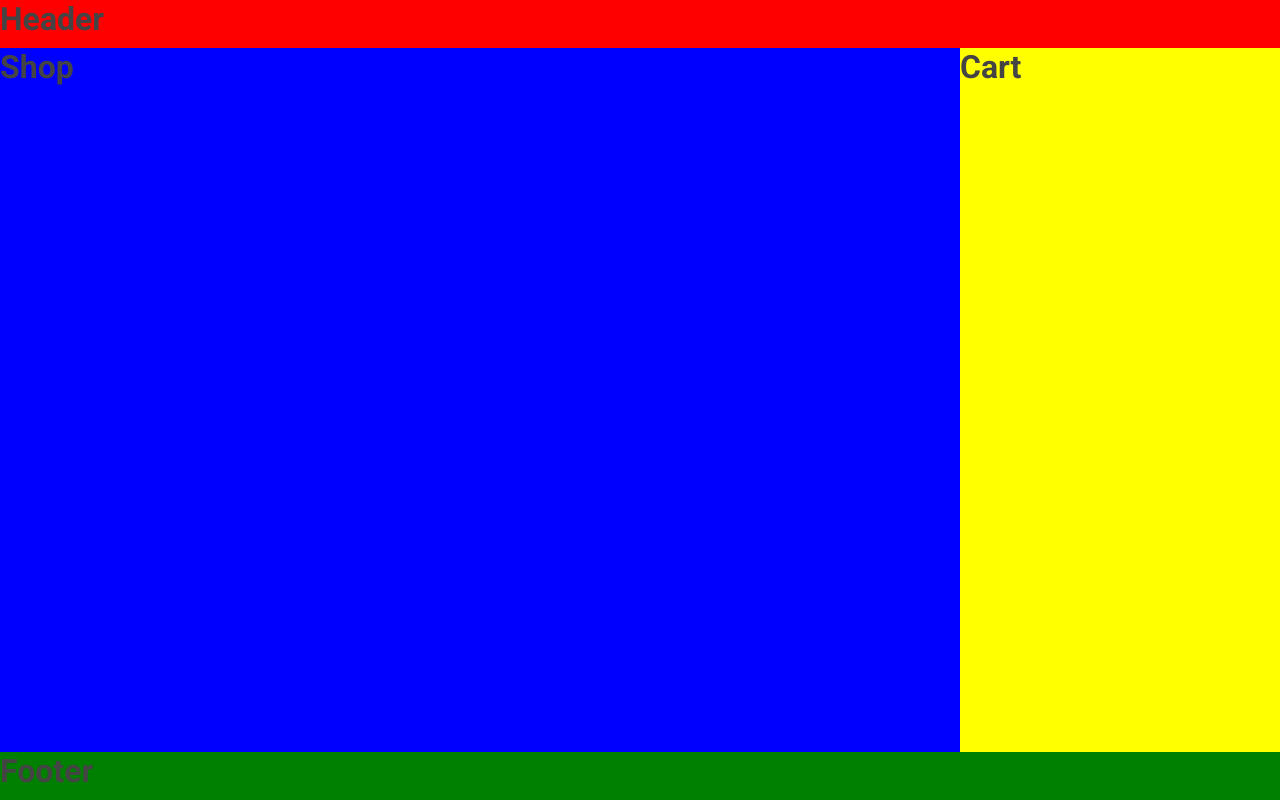
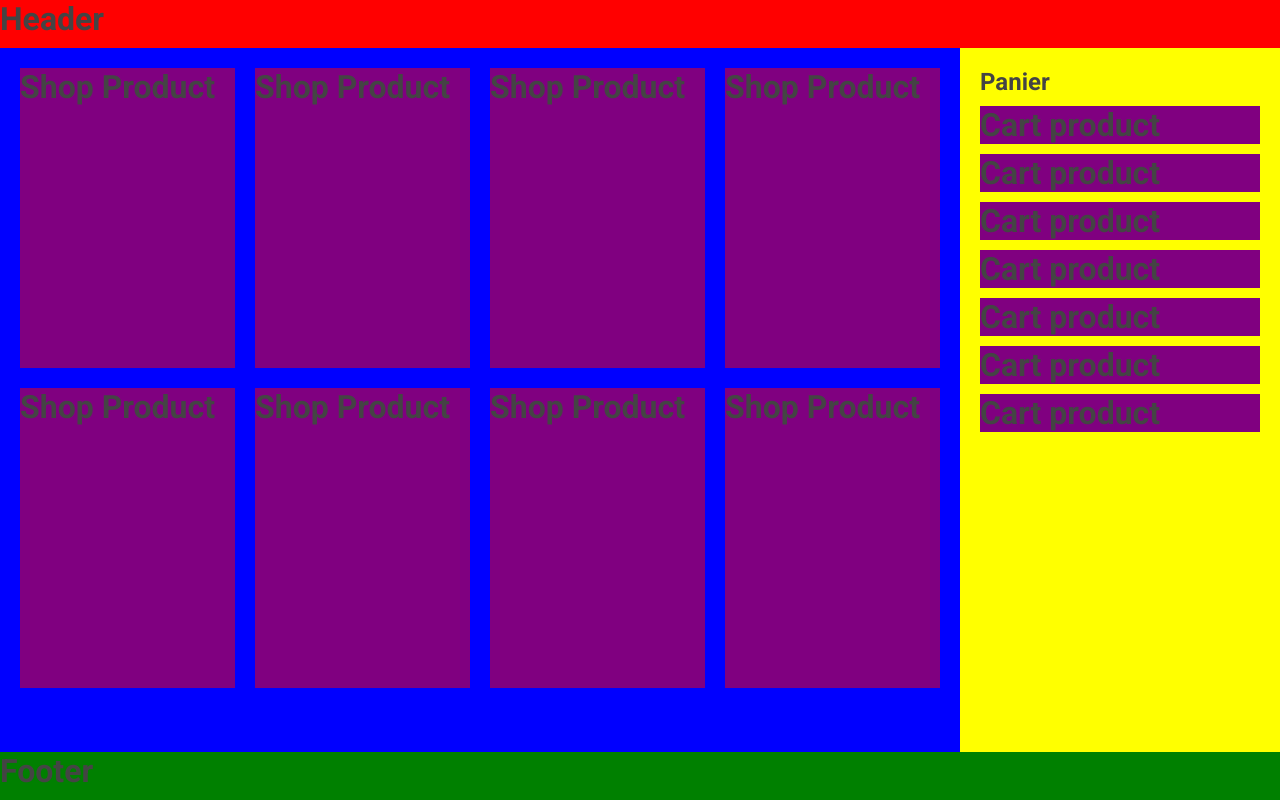
Before and after one commit to DDLH-92/Boutique, a Vue app: page / in a window 1280 px wide. Built offline with nearby package versions, Linux system fonts and the light colour scheme.

Commit message:
put style1  on cart + Shop

```diff
--- a/src/App.vue
+++ b/src/App.vue
@@ -1,8 +1,8 @@
 <script setup lang="ts">
 import TheHeader from './components/Header.vue'
 import TheFooter from './components/Footer.vue'
-import Cart from './components/Cart.vue'
-import Shop from './components/Shop.vue'
+import Cart from './components/Cart/Cart.vue'
+import Shop from './components/Shop/Shop.vue'
 </script>
 
 <template>
--- a/src/assets/base.scss
+++ b/src/assets/base.scss
@@ -92,6 +92,10 @@
 
 //margin
 
+.mb-10 {
+margin-bottom: 10px;
+}
+
 .m-10{
   margin: 10px;
 }
--- a/src/components/Cart.vue
+++ /dev/null
@@ -1,9 +0,0 @@
-<script setup lang="ts"></script>
-
-<template>
-  <div>
-    <h1>Cart</h1>
-  </div>
-</template>
-
-<style lang="scss" scoped></style>
--- /dev/null
+++ b/src/components/Cart/Cart.vue
@@ -0,0 +1,12 @@
+<script setup lang="ts">
+import CartProductList from './CartProductList.vue'
+</script>
+
+<template>
+  <div class="p-20">
+    <h2 class="mb-10">Panier</h2>
+    <CartProductList />
+  </div>
+</template>
+
+<style lang="scss" scoped></style>
--- /dev/null
+++ b/src/components/Cart/CartProduct.vue
@@ -0,0 +1,14 @@
+<script setup lang="ts"></script>
+
+<template>
+  <div class="mb-10 b5">
+    <h1>Cart product</h1>
+  </div>
+</template>
+
+<style lang="scss" scoped>
+
+.product {
+
+}
+</style>
--- /dev/null
+++ b/src/components/Cart/CartProductList.vue
@@ -0,0 +1,17 @@
+<script setup lang="ts">
+  import CartProduct from './CartProduct.vue';
+</script>
+
+<template>
+  <div class="d-flex flex-column">
+    <CartProduct />
+    <CartProduct />
+    <CartProduct />
+    <CartProduct />
+    <CartProduct />
+    <CartProduct />
+    <CartProduct />
+  </div>
+</template>
+
+<style lang="scss" scoped></style>
--- /dev/null
+++ b/src/components/Shop/Shop.vue
@@ -0,0 +1,11 @@
+<script setup lang="ts">
+import ShopProductList from './ShopProductList.vue'
+</script>
+
+<template>
+  <div>
+    <ShopProductList />
+  </div>
+</template>
+
+<style lang="scss" scoped></style>
--- a/src/components/Shop.vue
+++ b/src/components/Shop/ShopProduct.vue
@@ -1,8 +1,8 @@
 <script setup lang="ts"></script>
 
 <template>
-  <div>
-    <h1>Shop</h1>
+  <div class="b5">
+    <h1>Shop Product</h1>
   </div>
 </template>
 
--- /dev/null
+++ b/src/components/Shop/ShopProductList.vue
@@ -0,0 +1,24 @@
+<script setup lang="ts">
+import ShopProduct from './ShopProduct.vue'
+</script>
+<template>
+  <div class="grid p-20">
+    <ShopProduct />
+    <ShopProduct />
+    <ShopProduct />
+    <ShopProduct />
+    <ShopProduct />
+    <ShopProduct />
+    <ShopProduct />
+    <ShopProduct />
+  </div>
+</template>
+
+<style lang="scss" scoped>
+  .grid {
+    display: grid;
+    grid-template-columns: 1fr 1fr 1fr 1fr;
+    grid-auto-rows: 300px;
+    gap: 20px;
+  }
+</style>
```
